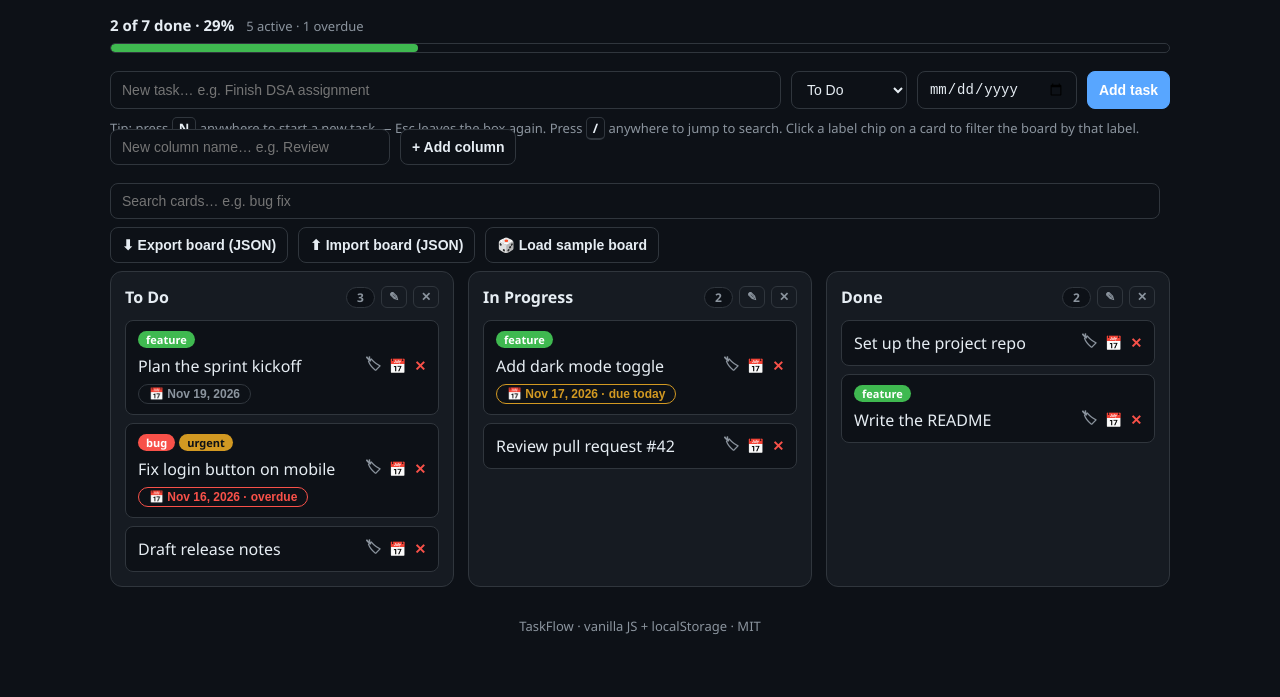
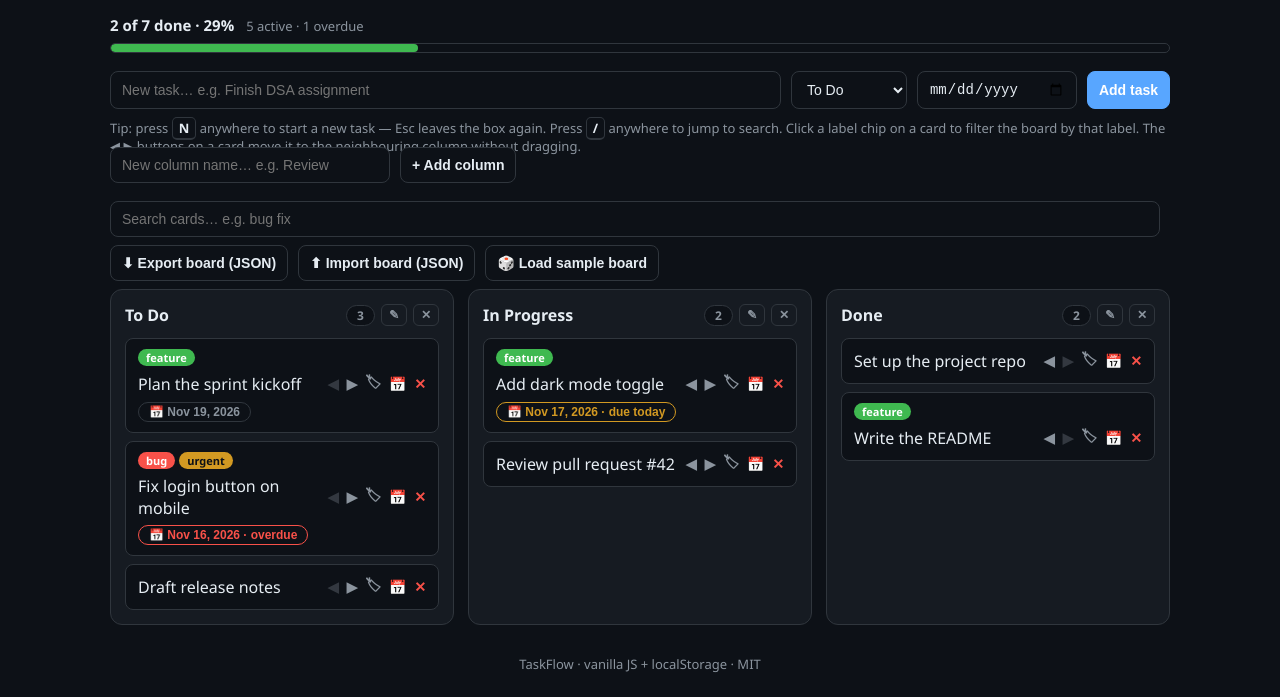
Before and after one commit to azhruu/taskflow, a plain HTML site: page index.html in a window 1280 px wide. Both pictures are taken after a click on the button "🎲 Load sample board". Shown: the part 148-845 px from the top of the page. Before the commit the page ends 807 px from the top, so only its background shows below. Drawn offline with Linux system fonts and the light colour scheme.

Commit message:
feat: move card buttons shift cards to the neighbouring column without dragging

```diff
--- a/app.js
+++ b/app.js
@@ -263,6 +263,17 @@ function moveTask(id, toCol) {
   save(); render();
 }
 
+/*
+ * Drag-free move: the column next to `colId` in `dir` (+1 right, -1 left),
+ * or null at the board's edge. The ◀ ▶ buttons on a card use this so a
+ * card can change columns without dragging (touch, keyboard, mouse).
+ */
+function adjacentColumn(colId, dir) {
+  const i = board.columns.findIndex((x) => x.id === colId);
+  const next = board.columns[i + dir];
+  return next ? next.id : null;
+}
+
 function addColumn(name) {
   const clean = name.trim().slice(0, 30);
   if (!clean) return;
@@ -438,8 +449,23 @@ function render() {
         });
         input.addEventListener("blur", () => commit(true));
       });
-      const tagBtn = document.createElement("button");
-      tagBtn.type = "button";
+      /* Move buttons: shift the card to the neighbouring column without dragging. */
+      const prevCol = adjacentColumn(c.id, -1);
+      const nextCol = adjacentColumn(c.id, 1);
+      const moveBtn = (col, glyph, label) => {
+        const b = document.createElement("button");
+        b.type = "button";
+        b.className = "labelbtn"; b.textContent = glyph;
+        b.title = col ? "Move to " + colName(col) : "No column " + label;
+        b.setAttribute("aria-label", "Move " + t.title + " to " + (col ? colName(col) : "no " + label + " column"));
+        b.disabled = !col;
+        b.addEventListener("click", (e) => { e.stopPropagation(); if (col) moveTask(t.id, col); });
+        return b;
+      };
+      const prevBtn = moveBtn(prevCol, "◀", "previous");
+      const nextBtn = moveBtn(nextCol, "▶", "next");
+
+      const tagBtn = document.createElement("button");      tagBtn.type = "button";
       tagBtn.className = "labelbtn"; tagBtn.textContent = "🏷"; tagBtn.title = "Card labels";
       tagBtn.setAttribute("aria-label", "Card labels for " + t.title);
       tagBtn.addEventListener("click", (e) => {
@@ -462,7 +488,7 @@ function render() {
         const f = findTask(t.id);
         if (f) { board.tasks[f.col].splice(f.i, 1); save(); render(); }
       });
-      main.append(span, tagBtn, dueBtn, del);
+      main.append(span, prevBtn, nextBtn, tagBtn, dueBtn, del);
       el.appendChild(main);
 
       /* Due date: a chip (red when overdue, amber when due today), or a date picker. */
--- a/index.html
+++ b/index.html
@@ -28,7 +28,7 @@
   <input type="date" id="taskDue" title="Due date (optional)" aria-label="Due date (optional)">
   <button type="submit">Add task</button>
 </form>
-<p class="hint">Tip: press <kbd>N</kbd> anywhere to start a new task — Esc leaves the box again. Press <kbd>/</kbd> anywhere to jump to search. Click a label chip on a card to filter the board by that label.</p>
+<p class="hint">Tip: press <kbd>N</kbd> anywhere to start a new task — Esc leaves the box again. Press <kbd>/</kbd> anywhere to jump to search. Click a label chip on a card to filter the board by that label. The ◀ ▶ buttons on a card move it to the neighbouring column without dragging.</p>
 
 <form id="addColForm" class="addcol">
   <input id="colName" placeholder="New column name… e.g. Review" required maxlength="30">
--- a/style.css
+++ b/style.css
@@ -45,6 +45,7 @@ form.addcol button{background:#0d1117;border-color:var(--border);color:var(--tex
 .card-main span{flex:1;overflow-wrap:anywhere}
 .labelbtn{background:none;border:none;color:var(--muted);cursor:pointer;font-size:14px;padding:0}
 .labelbtn:hover{color:var(--text)}
+.labelbtn:disabled{opacity:.3;cursor:not-allowed}
 .labels{display:flex;flex-wrap:wrap;gap:4px}
 .label{font-size:11px;font-weight:700;border-radius:20px;padding:1px 8px;color:#fff;border:0;cursor:pointer;font-family:inherit}
 .label:hover{filter:brightness(1.15)}
```
Also changed, not shown: 2 other files.
